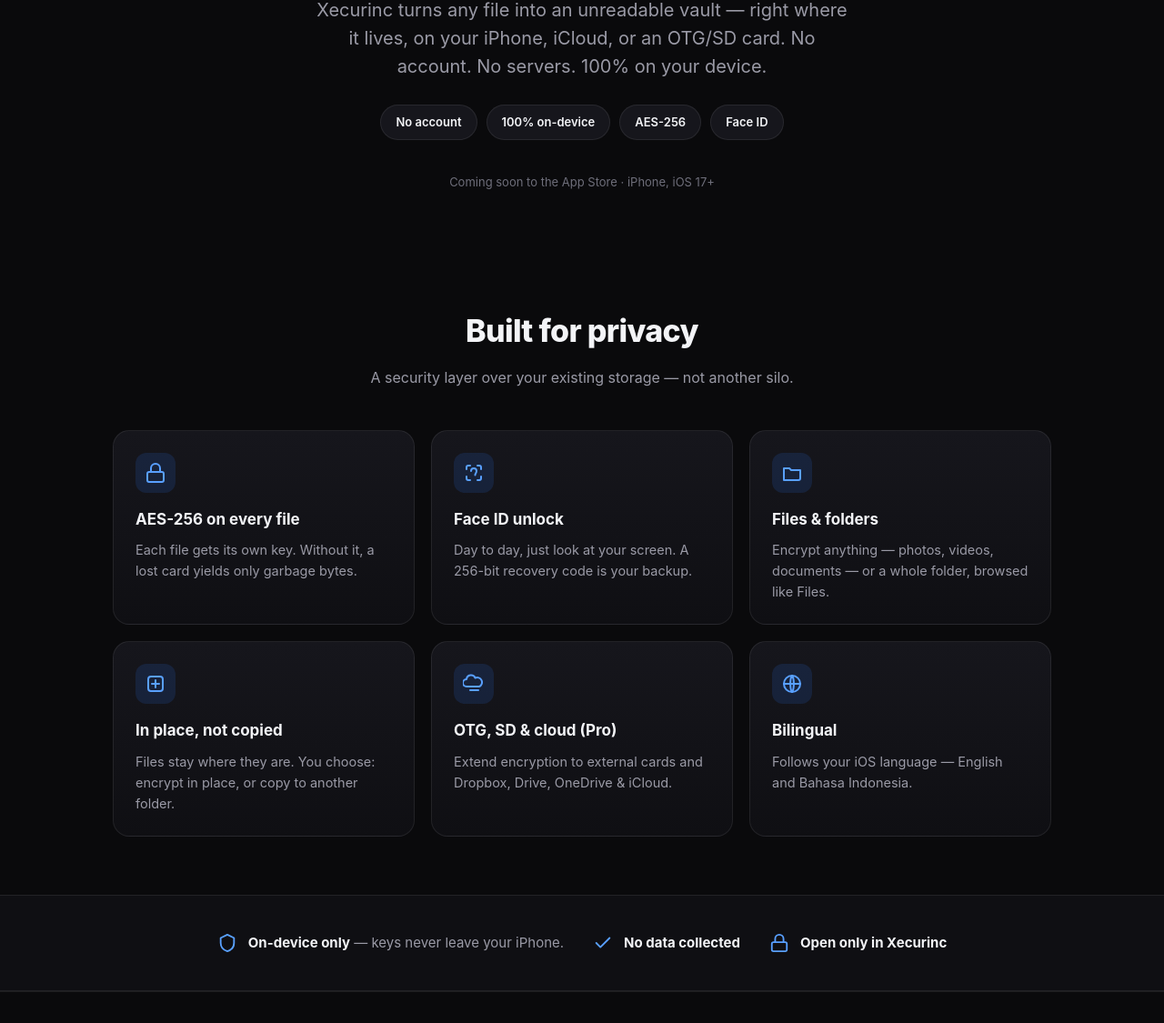
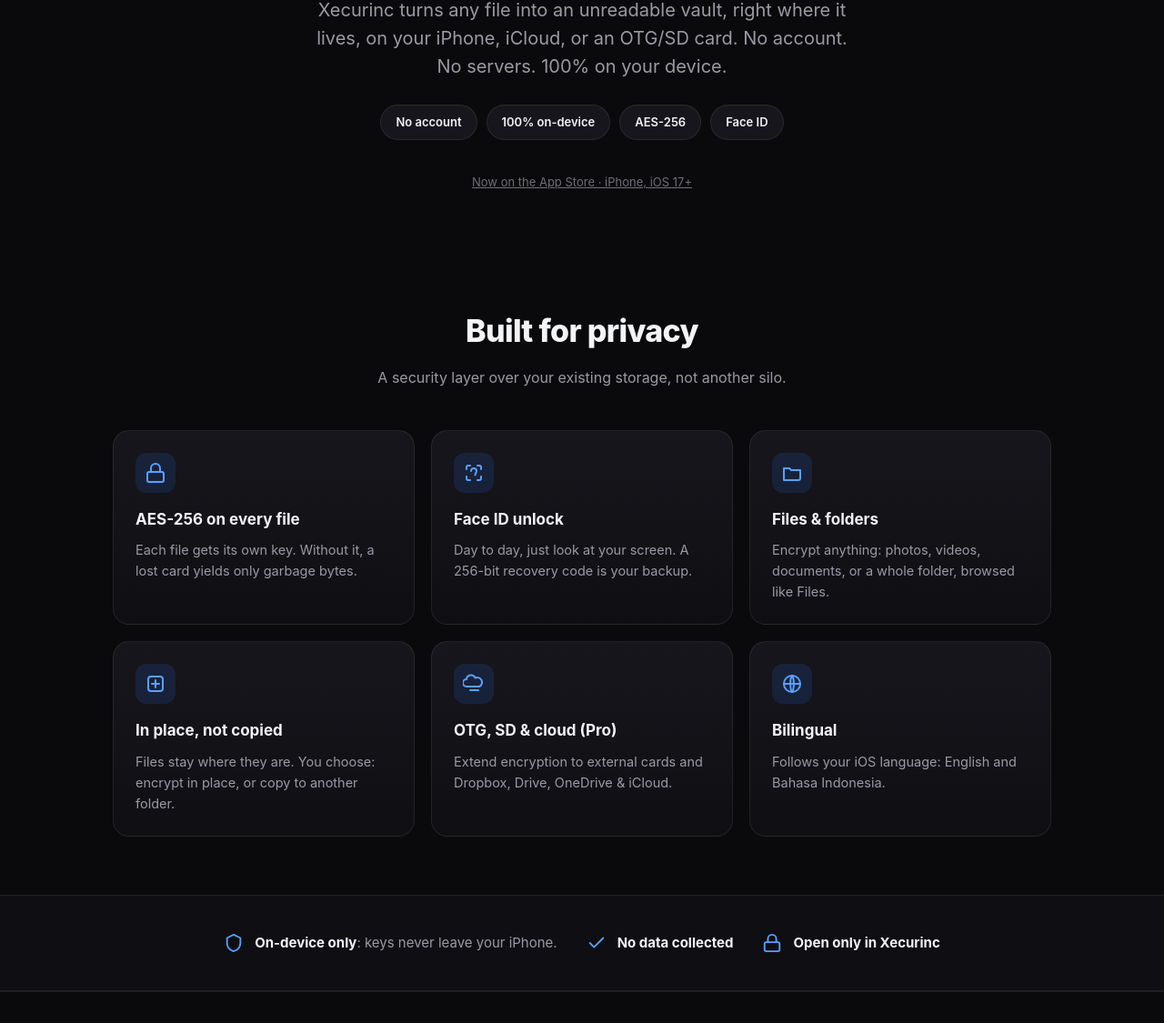
Before and after one commit to leoui/xecurinc, a plain HTML site: page index.html in a window 1280 px wide. Shown: the part 442-1567 px from the top of the page at 91% size. Drawn offline with Linux system fonts and the light colour scheme.

Commit message:
Remove em dashes; app now live on the App Store (linked)

```diff
--- a/index.html
+++ b/index.html
@@ -3,7 +3,7 @@
 <head>
 <meta charset="utf-8">
 <meta name="viewport" content="width=device-width, initial-scale=1">
-<title>Xecurinc — Encrypt any file, on your device</title>
+<title>Xecurinc: Encrypt any file, on your device</title>
 <meta name="description" content="Xecurinc turns any file into an encrypted vault only you can open. No account, no servers, 100% on your device.">
 <link rel="icon" href="xecurinc-logo.png">
 <link rel="stylesheet" href="style.css">
@@ -31,8 +31,8 @@
         <span class="t-id">Enkripsi file apa pun, <br class="brk">hanya Anda yang bisa membukanya.</span>
       </h1>
       <p class="lead">
-        <span class="t-en">Xecurinc turns any file into an unreadable vault — right where it lives, on your iPhone, iCloud, or an OTG/SD card. No account. No servers. 100% on your device.</span>
-        <span class="t-id">Xecurinc mengubah file apa pun menjadi brankas tak terbaca — langsung di tempatnya, di iPhone, iCloud, atau kartu OTG/SD. Tanpa akun. Tanpa server. 100% di perangkat Anda.</span>
+        <span class="t-en">Xecurinc turns any file into an unreadable vault, right where it lives, on your iPhone, iCloud, or an OTG/SD card. No account. No servers. 100% on your device.</span>
+        <span class="t-id">Xecurinc mengubah file apa pun menjadi brankas tak terbaca, langsung di tempatnya, di iPhone, iCloud, atau kartu OTG/SD. Tanpa akun. Tanpa server. 100% di perangkat Anda.</span>
       </p>
       <div class="badges">
         <span class="badge"><span class="t-en">No account</span><span class="t-id">Tanpa akun</span></span>
@@ -40,9 +40,9 @@
         <span class="badge">AES-256</span>
         <span class="badge">Face ID</span>
       </div>
-      <div class="pill-note">
-        <span class="t-en">Coming soon to the App Store · iPhone, iOS 17+</span>
-        <span class="t-id">Segera hadir di App Store · iPhone, iOS 17+</span>
+      <div class="pill-note"><a href="https://apps.apple.com/id/app/xecurinc/id6811709938" style="color:inherit;text-decoration:underline">
+        <span class="t-en">Now on the App Store · iPhone, iOS 17+</span>
+        <span class="t-id">Sudah tersedia di App Store · iPhone, iOS 17+</span></a>
       </div>
     </div>
   </section>
@@ -51,8 +51,8 @@
     <div class="container">
       <h2 class="section-title"><span class="t-en">Built for privacy</span><span class="t-id">Dirancang untuk privasi</span></h2>
       <p class="section-sub">
-        <span class="t-en">A security layer over your existing storage — not another silo.</span>
-        <span class="t-id">Lapisan keamanan di atas penyimpanan Anda — bukan silo baru.</span>
+        <span class="t-en">A security layer over your existing storage, not another silo.</span>
+        <span class="t-id">Lapisan keamanan di atas penyimpanan Anda, bukan silo baru.</span>
       </p>
       <div class="grid">
         <div class="card">
@@ -68,7 +68,7 @@
         <div class="card">
           <div class="ic"><svg viewBox="0 0 24 24" fill="none" stroke="currentColor" stroke-width="2" stroke-linecap="round" stroke-linejoin="round"><path d="M3 7h6l2 2h10v9a2 2 0 0 1-2 2H3z"/></svg></div>
           <h3><span class="t-en">Files & folders</span><span class="t-id">File & folder</span></h3>
-          <p><span class="t-en">Encrypt anything — photos, videos, documents — or a whole folder, browsed like Files.</span><span class="t-id">Enkripsi apa pun — foto, video, dokumen — atau satu folder utuh, dijelajahi seperti Files.</span></p>
+          <p><span class="t-en">Encrypt anything: photos, videos, documents, or a whole folder, browsed like Files.</span><span class="t-id">Enkripsi apa pun: foto, video, dokumen, atau satu folder utuh, dijelajahi seperti Files.</span></p>
         </div>
         <div class="card">
           <div class="ic"><svg viewBox="0 0 24 24" fill="none" stroke="currentColor" stroke-width="2" stroke-linecap="round" stroke-linejoin="round"><rect x="4" y="4" width="16" height="16" rx="3"/><path d="M8 12h8M12 8v8"/></svg></div>
@@ -83,7 +83,7 @@
         <div class="card">
           <div class="ic"><svg viewBox="0 0 24 24" fill="none" stroke="currentColor" stroke-width="2" stroke-linecap="round" stroke-linejoin="round"><circle cx="12" cy="12" r="9"/><path d="M3 12h18M12 3c2.5 2.7 2.5 15.3 0 18M12 3c-2.5 2.7-2.5 15.3 0 18"/></svg></div>
           <h3><span class="t-en">Bilingual</span><span class="t-id">Bilingual</span></h3>
-          <p><span class="t-en">Follows your iOS language — English and Bahasa Indonesia.</span><span class="t-id">Mengikuti bahasa iOS Anda — Inggris dan Bahasa Indonesia.</span></p>
+          <p><span class="t-en">Follows your iOS language: English and Bahasa Indonesia.</span><span class="t-id">Mengikuti bahasa iOS Anda: Inggris dan Bahasa Indonesia.</span></p>
         </div>
       </div>
     </div>
@@ -91,7 +91,7 @@
 
   <section class="trust">
     <div class="container row">
-      <div class="item"><svg viewBox="0 0 24 24" fill="none" stroke="currentColor" stroke-width="2" stroke-linecap="round" stroke-linejoin="round"><path d="M12 2 4 6v6c0 5 3.4 8.5 8 10 4.6-1.5 8-5 8-10V6z"/></svg><span><b><span class="t-en">On-device only</span><span class="t-id">Hanya di perangkat</span></b> — <span class="t-en">keys never leave your iPhone.</span><span class="t-id">kunci tak pernah keluar dari iPhone.</span></span></div>
+      <div class="item"><svg viewBox="0 0 24 24" fill="none" stroke="currentColor" stroke-width="2" stroke-linecap="round" stroke-linejoin="round"><path d="M12 2 4 6v6c0 5 3.4 8.5 8 10 4.6-1.5 8-5 8-10V6z"/></svg><span><b><span class="t-en">On-device only</span><span class="t-id">Hanya di perangkat</span></b>: <span class="t-en">keys never leave your iPhone.</span><span class="t-id">kunci tak pernah keluar dari iPhone.</span></span></div>
       <div class="item"><svg viewBox="0 0 24 24" fill="none" stroke="currentColor" stroke-width="2" stroke-linecap="round" stroke-linejoin="round"><path d="M20 6 9 17l-5-5"/></svg><span><b><span class="t-en">No data collected</span><span class="t-id">Tanpa pengumpulan data</span></b></span></div>
       <div class="item"><svg viewBox="0 0 24 24" fill="none" stroke="currentColor" stroke-width="2" stroke-linecap="round" stroke-linejoin="round"><rect x="3" y="11" width="18" height="11" rx="2"/><path d="M7 11V7a5 5 0 0 1 10 0v4"/></svg><span><b><span class="t-en">Open only in Xecurinc</span><span class="t-id">Hanya terbuka di Xecurinc</span></b></span></div>
     </div>
```
Also changed, not shown: privacy.html (+2 -2 lines), terms.html (+1 -1 lines).
